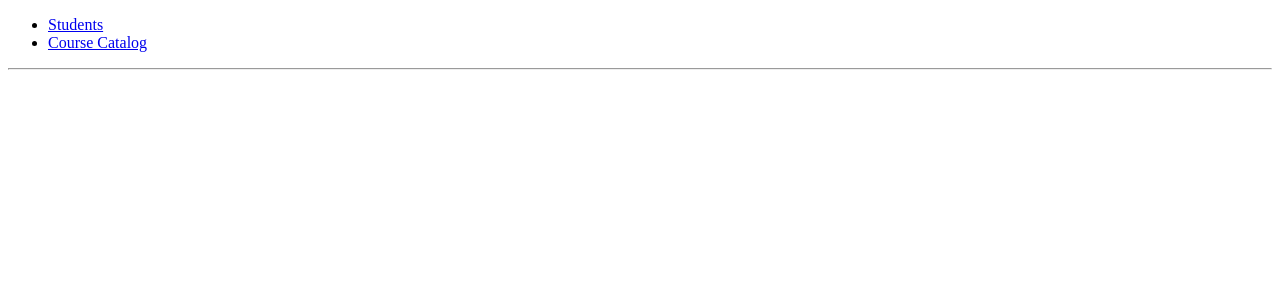
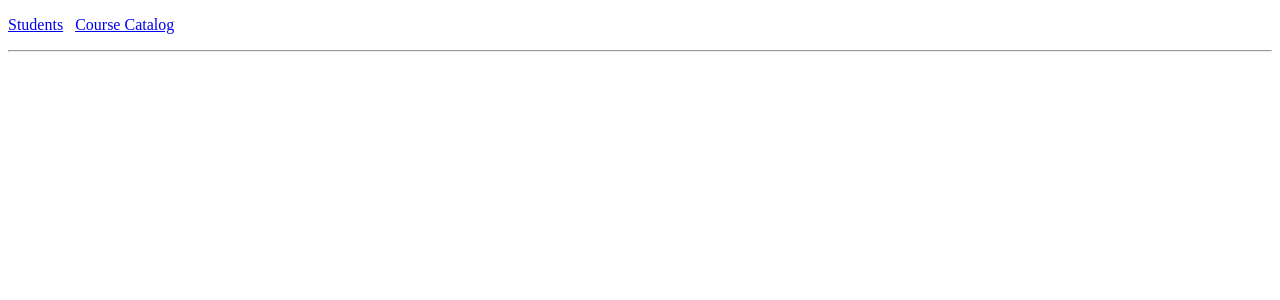
Before and after one commit to badaboot/course_assignment, a React (Vite) app in the folder client/: page / in a window 1280 px wide. Shown: the top 300 px of the page. Built offline with nearby package versions, Linux system fonts and the light colour scheme.

Commit message:
fix: make navbar simpler

```diff
--- a/client/src/App.jsx
+++ b/client/src/App.jsx
@@ -1,15 +1,26 @@
-import { Routes, Route, Link } from 'react-router-dom';
-import StudentList from './pages/StudentList';
-import StudentDetail from './pages/StudentDetail';
-import CourseCatalog from './pages/CourseCatalog';
+import { Routes, Route, Link } from "react-router-dom";
+import StudentList from "./pages/StudentList";
+import StudentDetail from "./pages/StudentDetail";
+import CourseCatalog from "./pages/CourseCatalog";
 
 export default function App() {
   return (
     <div>
       <nav>
-        <ul>
-          <li><Link to="/students">Students</Link></li>
-          <li><Link to="/course-catalog">Course Catalog</Link></li>
+        <ul
+          style={{
+            display: "flex",
+            gap: "12px",
+            listStyle: "none",
+            padding: 0,
+          }}
+        >
+          <li>
+            <Link to="/students">Students</Link>
+          </li>
+          <li>
+            <Link to="/course-catalog">Course Catalog</Link>
+          </li>
         </ul>
       </nav>
       <hr />
--- a/client/src/pages/StudentDetail.jsx
+++ b/client/src/pages/StudentDetail.jsx
@@ -1,5 +1,5 @@
 import { useEffect, useState } from "react";
-import { useParams, Link } from "react-router-dom";
+import { useParams } from "react-router-dom";
 
 export default function StudentDetail() {
   const { id } = useParams();
@@ -9,6 +9,7 @@ export default function StudentDetail() {
   const [searchQuery, setSearchQuery] = useState("");
   const [selectedCourse, setSelectedCourse] = useState(null);
   const [requestType, setRequestType] = useState("primary");
+  const [showAddCourse, setShowAddCourse] = useState(false);
 
   useEffect(() => {
     fetch("/api/course-catalog")
@@ -48,6 +49,7 @@ export default function StudentDetail() {
         setSelectedCourse(null);
         setSearchQuery("");
         setRequestType("primary");
+        setShowAddCourse(false);
       });
   }
 
@@ -98,6 +100,15 @@ export default function StudentDetail() {
         <strong>Profile:</strong> {student.profile}
       </p>
 
+      {!showAddCourse && (
+        <button
+          onClick={() => setShowAddCourse(true)}
+          style={{ margin: "12px 0" }}
+        >
+          Add course
+        </button>
+      )}
+      {showAddCourse && (
         <div style={{ margin: "12px 0" }}>
           <input
             type="text"
@@ -140,6 +151,7 @@ export default function StudentDetail() {
             </div>
           )}
         </div>
+      )}
 
       <table
         border={1}
@@ -161,7 +173,11 @@ export default function StudentDetail() {
             <tr key={r.id}>
               <td>{r.course_code}</td>
               <td>{r.request_type}</td>
-              <td>{r.approval_status}</td>
+              <td>
+                {r.approval_status === "approved" && "✅ "}
+                {r.approval_status === "denied" && "❌ "}
+                {r.approval_status}
+              </td>
               <td>{r.system_rationale}</td>
               <td>{r.source}</td>
               <td>
@@ -192,8 +208,6 @@ export default function StudentDetail() {
           ))}
         </tbody>
       </table>
-
-      <Link to="/students">Back to students</Link>
     </div>
   );
 }
```
Also changed, not shown: 2 other files (tests, documents, lock files or other folders). Lines whose indentation alone changed are shown as unchanged.
